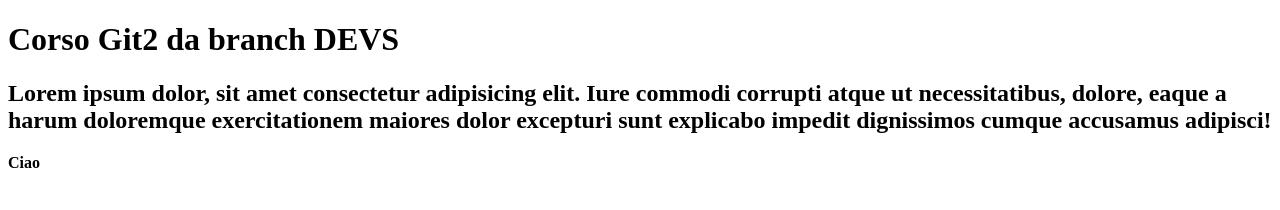
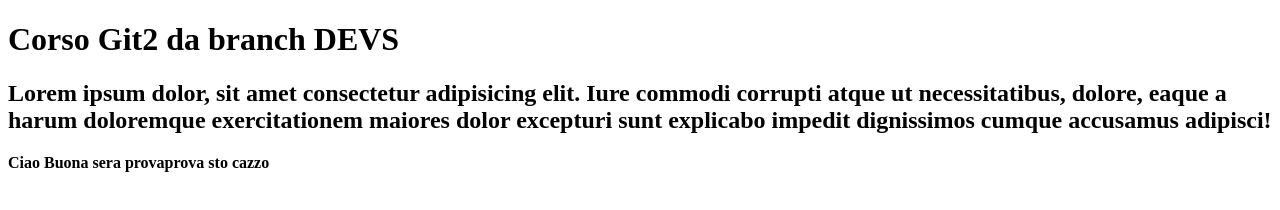
Before and after one commit to claudioprograms/corso_git, a plain HTML site: page index.html in a window 1280 px wide. Drawn offline with Linux system fonts and the light colour scheme.

Commit message:
prova in grassetto

```diff
--- a/index.html
+++ b/index.html
@@ -10,5 +10,8 @@
     <h1>Corso Git2 da branch DEVS</h1>
     <h2>Lorem ipsum dolor, sit amet consectetur adipisicing elit. Iure commodi corrupti atque ut necessitatibus, dolore, eaque a harum doloremque exercitationem maiores dolor excepturi sunt explicabo impedit dignissimos cumque accusamus adipisci!</h2>
      <strong>Ciao</strong>
+     <strong>Buona sera</strong>
+     <strong>provaprova</strong>
+     <strong>sto cazzo</strong>
 </body>
 </html>
```
